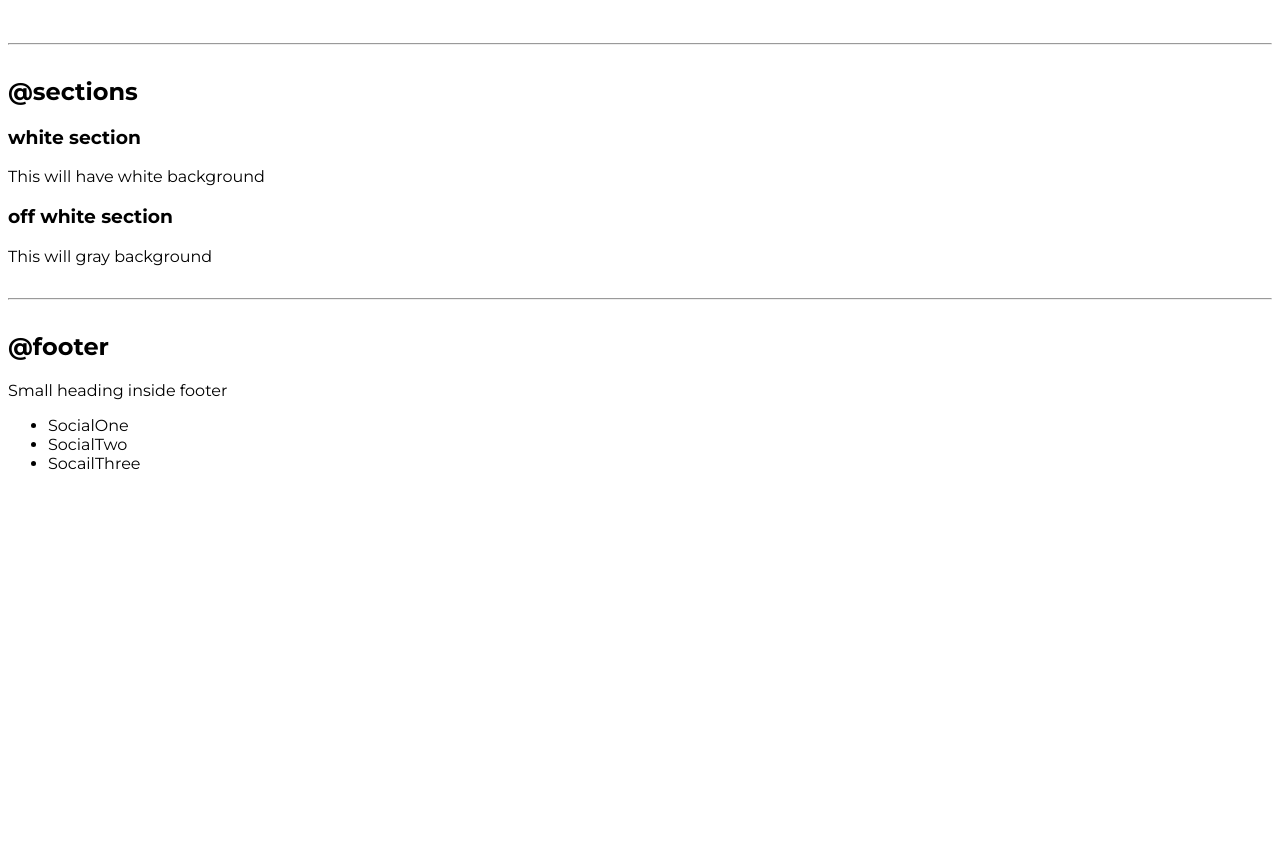
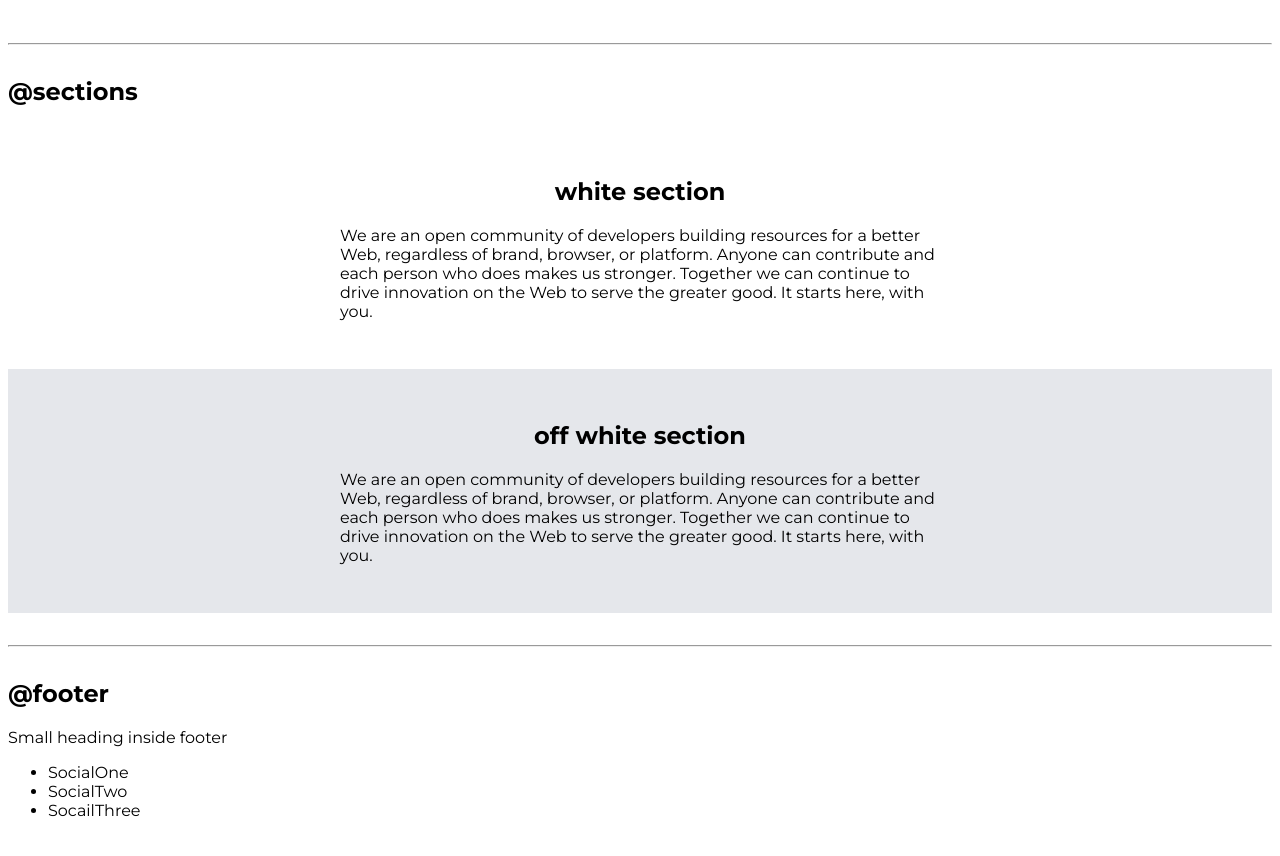
Before and after one commit to UditThakkar/UditThacker, a plain HTML site: page index.html in a window 1280 px wide. Shown: the part 1940-2796 px from the top of the page. Before the commit the page ends 2677 px from the top, so only its background shows below. Drawn offline with Linux system fonts and the light colour scheme.

Commit message:
styles section

```diff
--- a/index.html
+++ b/index.html
@@ -5,10 +5,7 @@
     <meta charset="UTF-8">
     <meta name="viewport" content="width=device-width, initial-scale=1.0">
     <title>Component Library</title>
-    <link href="styles.css" rel="stylesheet"
-</head>
-
-<body>
+    <link href="styles.css" rel="stylesheet" </head> <body>
     <h1> UditThakkar's component library</h1>
     <p>I am attending neog.camp and I want to make a library which would make all my projects look good and consistent.
     </p>
@@ -29,7 +26,8 @@
         <div class="container container-fluid">This is a fluid container and it will go till the end of the page.</div>
 
         <h3>center container</h3>
-        <div class="container container-center"><em>This is a centered container and it will go till the specified width.</em></div>
+        <div class="container container-center"><em>This is a centered container and it will go till the specified
+                width.</em></div>
 
         <hr>
 
@@ -95,20 +93,27 @@
 
         <header class="hero">
             <img class="hero-image" src="images/hola.svg" />
-            <h1 class="hero-heading">adarsh balak the <span style="color: var(--primary-color);">web developer</span></h1>
+            <h1 class="hero-heading">adarsh balak the <span style="color: var(--primary-color);">web developer</span>
+            </h1>
         </header>
 
         <hr>
 
         <h2>@sections</h2>
-        <section>
-            <h3>white section</h3>
-            <p>This will have white background</p>
+        <section class="section">
+            <div class="container container-center">
+                <h1>white section</h1>
+                <p>We are an open community of developers building resources for a better Web, regardless of brand, browser, or platform. Anyone can contribute and each person who does makes us stronger. Together we can continue to drive innovation on the Web to serve the greater good. It starts here, with you.</p>
+            </div>
+
         </section>
 
-        <section>
-            <h3>off white section</h3>
-            <p>This will gray background</p>
+        <section class="section ow">
+            <div class="container container-center">
+                <h1>off white section</h1>
+                <p>We are an open community of developers building resources for a better Web, regardless of brand, browser, or platform. Anyone can contribute and each person who does makes us stronger. Together we can continue to drive innovation on the Web to serve the greater good. It starts here, with you.</p>
+            </div>
+
         </section>
 
         <hr>
@@ -131,6 +136,6 @@
         <div style="height: 30vh;">
 
         </div>
-</body>
+        </body>
 
 </html>
--- a/styles.css
+++ b/styles.css
@@ -3,6 +3,7 @@
 :root{
     --primary-color: #4F46E5;
     --dark-grey: #6B7280;
+    --off-white: #E5E7EB;
 }
 
 body{
@@ -106,3 +107,15 @@ by making span a class and then changing its color here ez as that... */
 /* ************** */
 
 /* sections */
+
+.section {
+    padding: 2rem;
+}
+
+.section h1 {
+    text-align: center;
+}
+
+.ow{
+    background-color: var(--off-white);
+}
```
